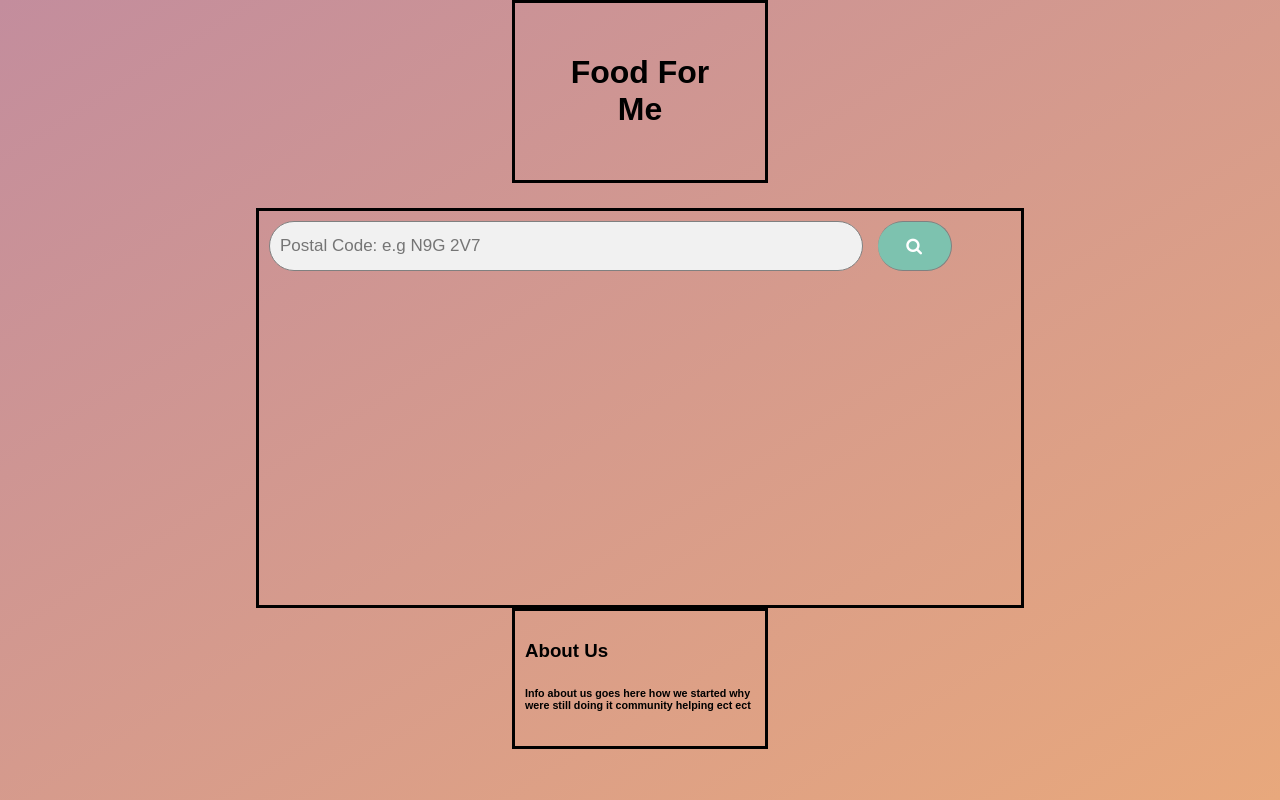
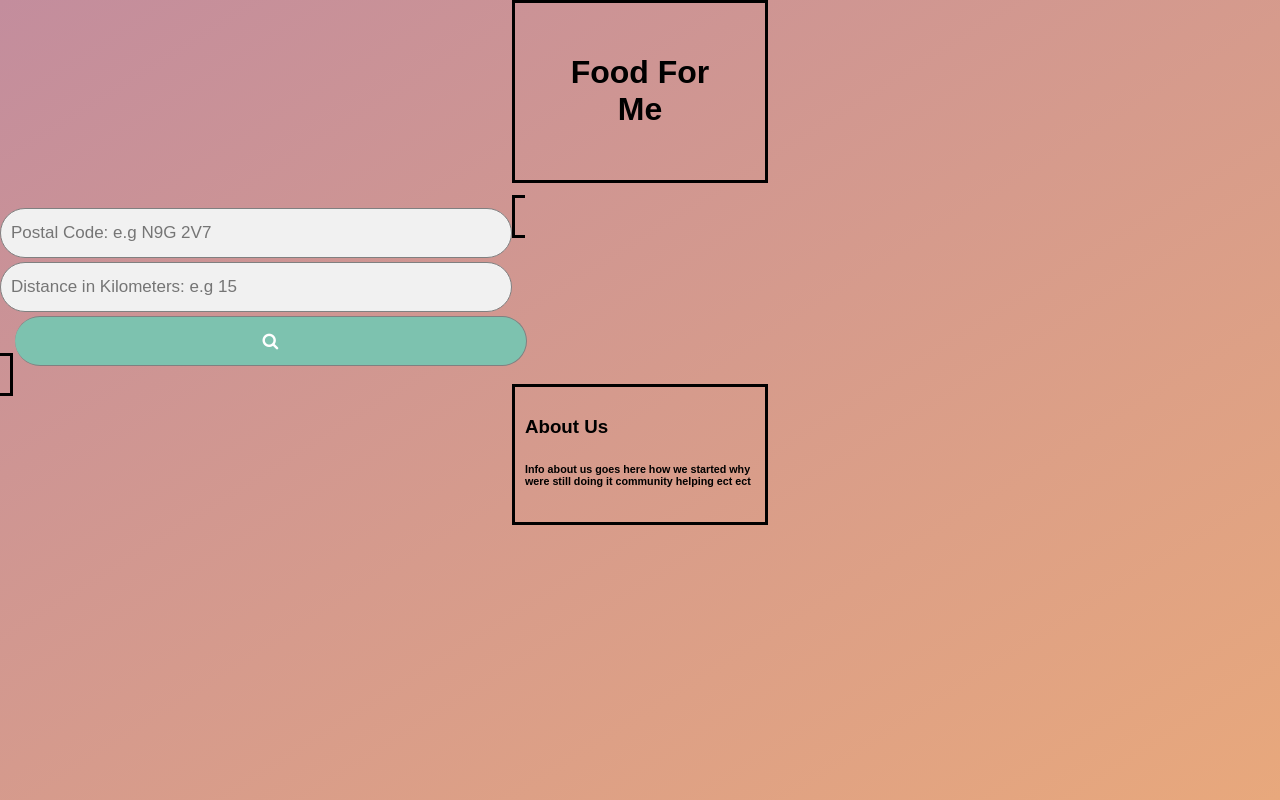
Before and after one commit to Dante-Masciotra/FoodQuest-WinHacks-2021, a PHP site: page / in a window 1280 px wide. Run offline with PHP 8.4, Linux system fonts and the light colour scheme; some libraries are stand-ins or nearby versions.

Commit message:
Distance input

```diff
--- a/index.html
+++ b/index.html
@@ -21,6 +21,13 @@
 
         <div class="search" id="search">
             <input type="text" name="location" id="loc" class="location" placeholder="Postal Code: e.g N9G 2V7">
+            <br>
+            <br>
+            <br>
+            <input type="text" name="distance" id="dis" class="distance" placeholder="Distance in Kilometers: e.g 15"></input>
+            <br>
+            <br>
+            <br>
             <button class="fa fa-search"><a href="info.html"></a></button>
         </div>
 
--- a/style.css
+++ b/style.css
@@ -36,11 +36,14 @@ body {
 }
 
 .search{
-    margin: auto;
+    align-content: center;
     width: 60%;
     height: 50%;
     border: 3px solid #000000;
     padding: 10px;
+    display: inline;
+    justify-content: center;
+    align-items: center;
 }
 
 div.search input[type=text] {
@@ -52,16 +55,17 @@ div.search input[type=text] {
     font-size: 17px;
     border: 1px solid grey;
     float: left;
-    width: 80%;
+    width: 40%;
     background: #f1f1f1;
   }
 
   div.search button {
+
     margin-left: 15px;
     height: 50px;
     border-radius: 25px;
     float: left;
-    width: 10%;
+    width: 40%;
     padding: 10px;
     background: #7DC2AF;
     color: white;
```
